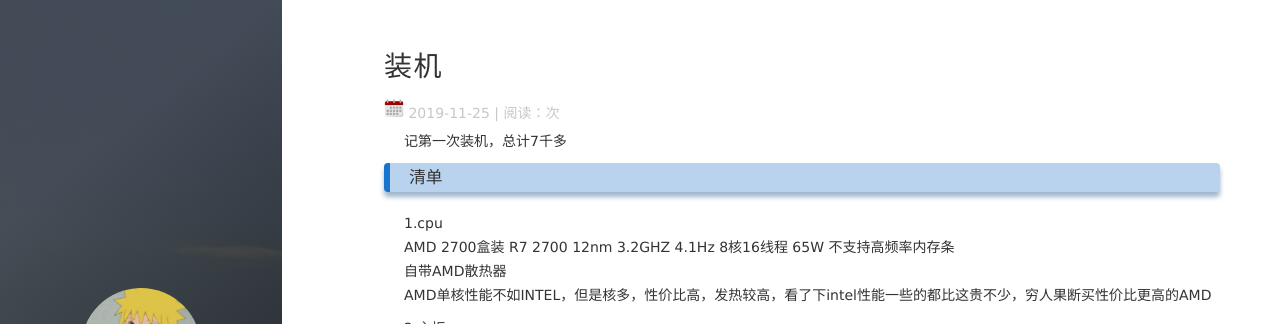
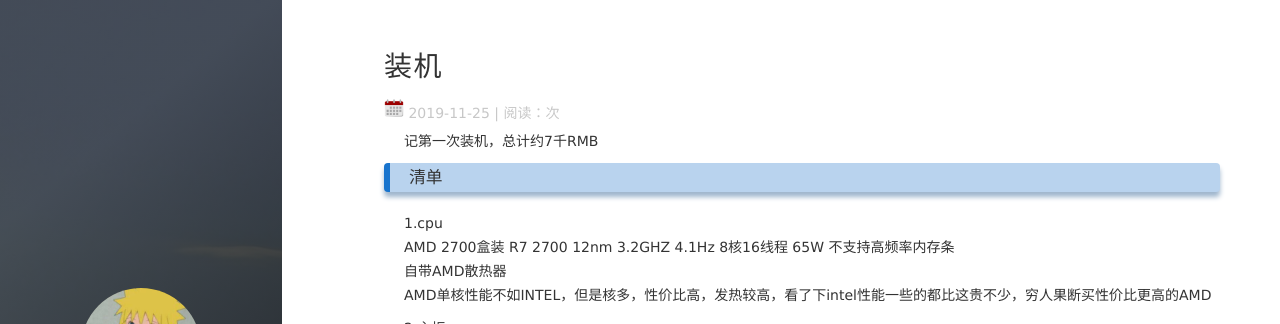
Before and after one commit to blueskyxzy/blueskyxzy.github.io, a Jekyll site: the page built from _posts/2019-11-25-computerinstall.md, in a window 1280 px wide and 900 px high. Shown: the top 324 px of the window. Built offline with Jekyll 4.4.1, drawn with Linux system fonts in a browser that asks for light colours; nearby versions of some CDN libraries; comment, search, counter and statistics services are not loaded.

Commit message:
add 装机

```diff
--- a/_posts/2019-11-25-computerinstall.md
+++ b/_posts/2019-11-25-computerinstall.md
@@ -5,7 +5,7 @@ date: 2019-11-25
 tags: 技能
 ---
 
-记第一次装机，总计7千多
+记第一次装机，总计约7千RMB
 
 ### 清单
 1.cpu
```
